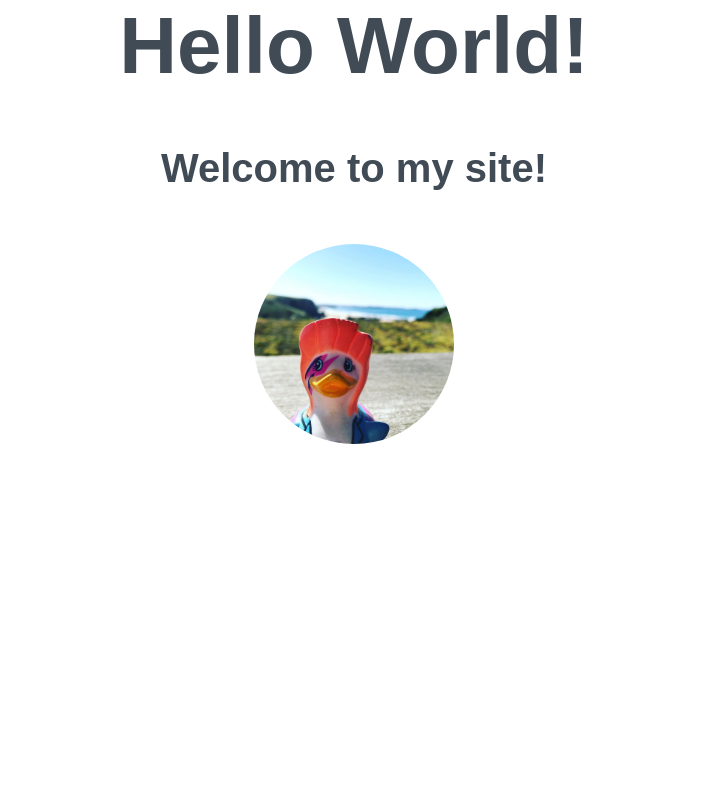
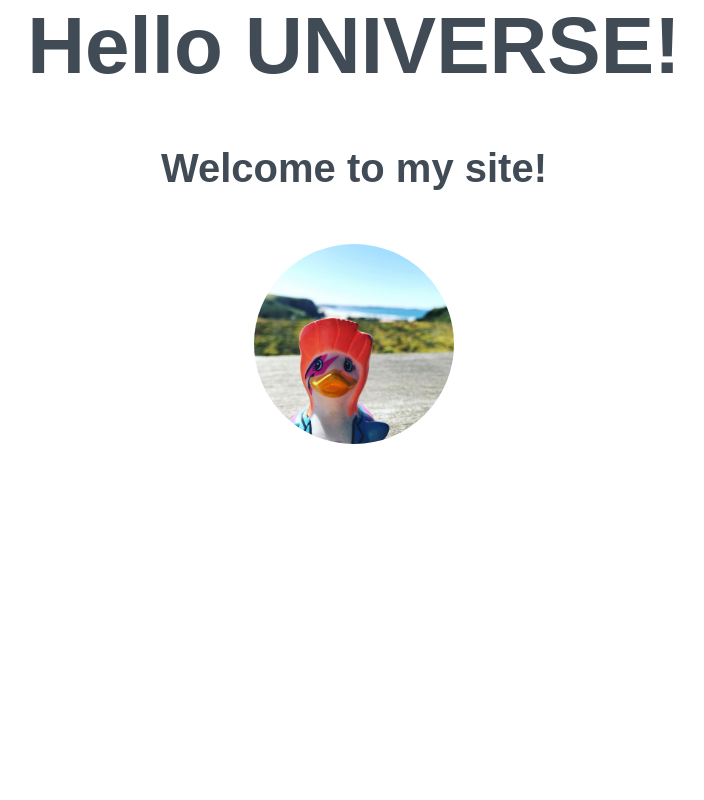
Before and after one commit to charksswim/My_Beginners_Week_One, a plain HTML site: page index.html in a window 1280 px wide. Shown: the top 800 px of the page, without its empty margins (286-990 px from the left). Drawn offline with Linux system fonts and the light colour scheme.

Commit message:
Update index
Hello universe

```diff
--- a/index.html
+++ b/index.html
@@ -8,7 +8,7 @@
   <body>
 
   <div>
-        <h1>Hello World!</h1>
+        <h1>Hello UNIVERSE!</h1>
 
         <h2>Welcome to my site!</h2>
 
```
